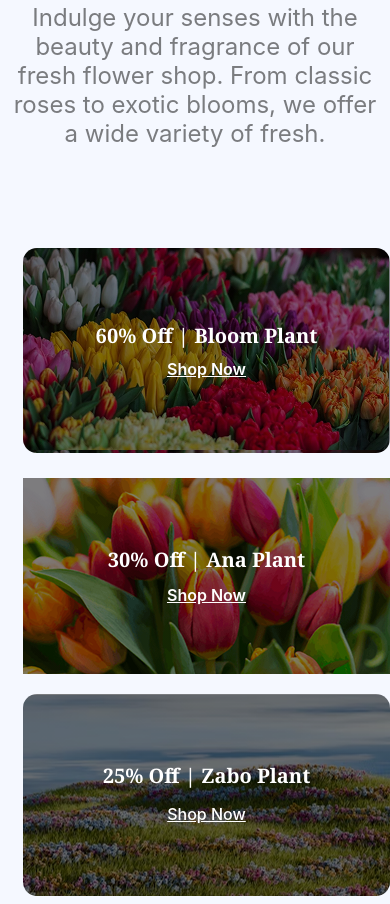
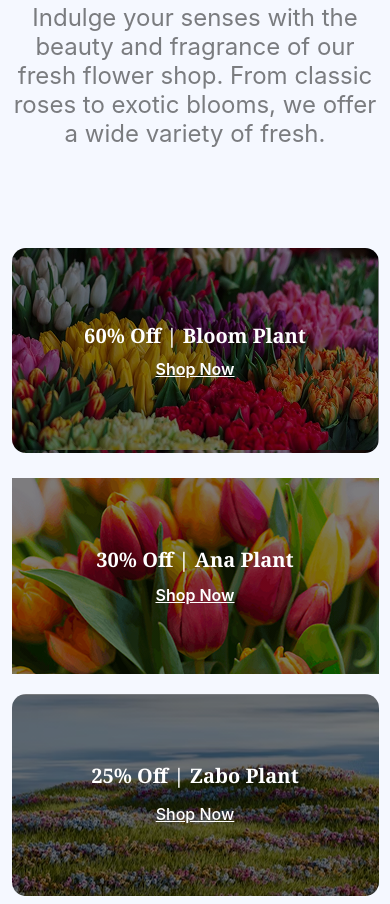
Before and after one commit to Afnan-Afrid-Jamal/Assignment-02, a plain HTML site: page index.html in a window 390 px wide. Shown: the part 3730-4634 px from the top of the page. Drawn offline with Linux system fonts and the light colour scheme.

Commit message:
update alignment of latest deal section

```diff
--- a/style.css
+++ b/style.css
@@ -337,7 +337,8 @@ nav {
 
 #left-upper {
     background-image: linear-gradient(rgba(0, 0, 0, 0.5), rgba(0, 0, 0, 0.5)), url("./assets/deal-bloom.png");
-    width: 367px;
+    width: 100%;
+    max-width: 367px;
     height: 205px;
     display: flex;
     flex-direction: column;
@@ -364,7 +365,8 @@ nav {
 
 #left-lower {
     background-image: linear-gradient(rgba(0, 0, 0, 0.5), rgba(0, 0, 0, 0.5)), url("./assets/deal-ana.png");
-    width: 367px;
+    width: 100%;
+    max-width: 367px;
     height: 196px;
     display: flex;
     flex-direction: column;
@@ -391,7 +393,8 @@ nav {
 
 #right-images {
     background-image: linear-gradient(rgba(0, 0, 0, 0.5), rgba(0, 0, 0, 0.5)), url("./assets/deal-zabo.png");
-    width: 753px;
+    width: 100%;
+    max-width: 753px;
     height: 426px;
     display: flex;
     flex-direction: column;
@@ -422,7 +425,8 @@ nav {
     #latest-deal-images {
         grid-template-columns: repeat(1, 1fr);
         row-gap: 20px;
-        margin-left: 15px;
+        justify-content: center;
+        margin: 0 auto;
     }
 
     #right-images {
@@ -430,6 +434,18 @@ nav {
         max-width: 367px;
         height: 202px;
         border-radius: 14px;
+        justify-content: center;
+        margin: 0 auto;
+    }
+
+    #left-upper {
+        justify-content: center;
+        margin: 0 auto;
+    }
+
+    #left-lower {
+        justify-content: center;
+        margin: 0 auto;
     }
 
     #right-images h5 {
@@ -443,4 +459,5 @@ nav {
     #left-lower {
         border-radius: 0px;
     }
+
 }
```
